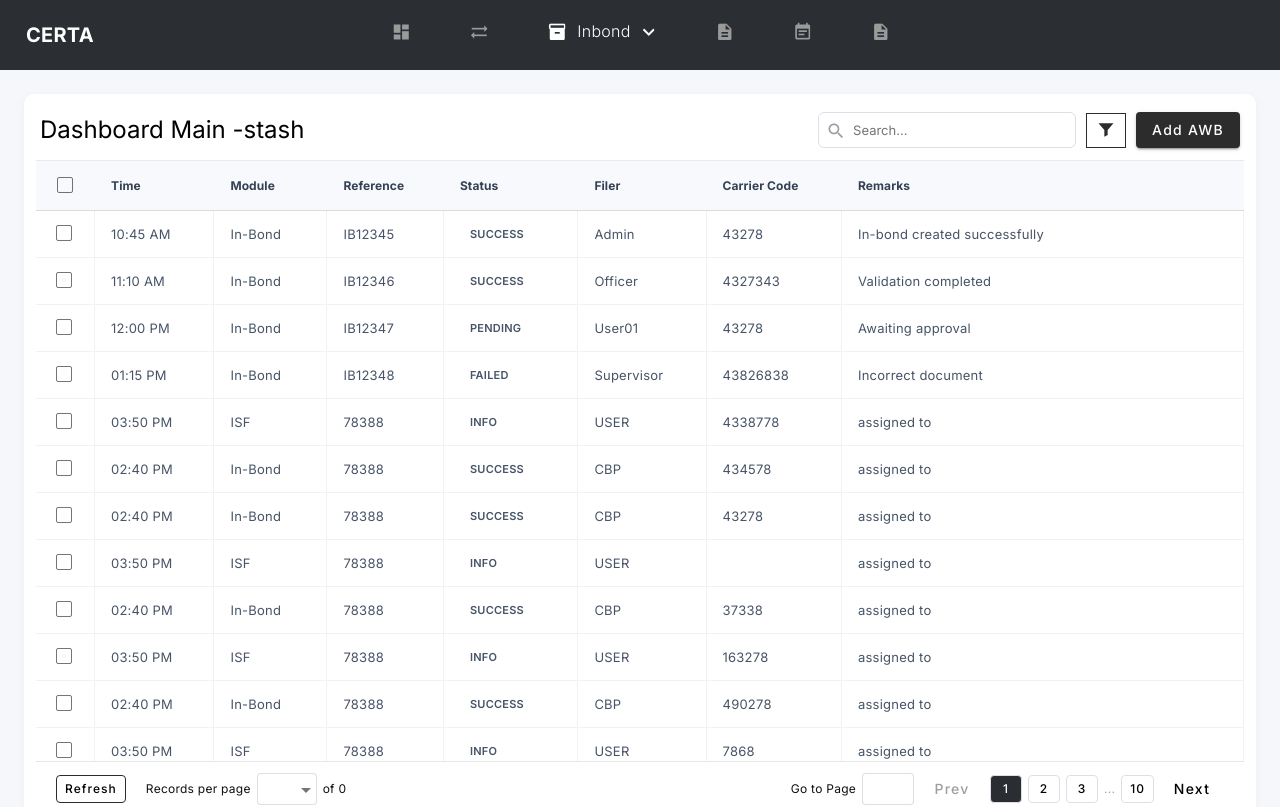
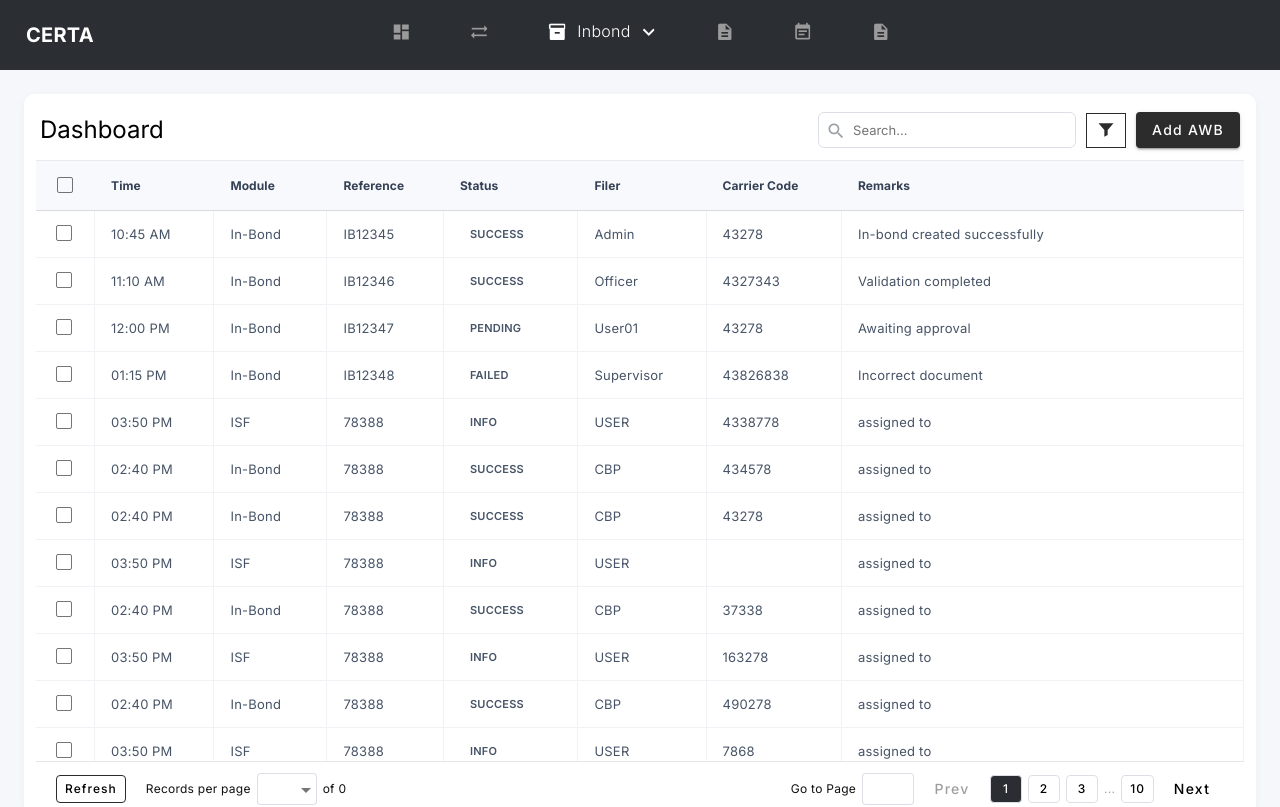
Before and after one commit to Amar-1903/test, an Angular app: page /inbond in a window 1280 px wide. Shown: the top 807 px of the page. Built offline with nearby package versions, Linux system fonts and the light colour scheme.

Commit message:
change the title

```diff
--- a/src/app/pages/dashboard/dashboard.component.html
+++ b/src/app/pages/dashboard/dashboard.component.html
@@ -4,7 +4,7 @@
     <div class="event-log-card">
         <div class="card-area-header">
             <div class="table-activity">
-                <h1 class="page-title">Dashboard Main -stash</h1>
+                <h1 class="page-title">Dashboard</h1>
             </div>
 
             <div class="table-btn-group">
--- a/src/app/pages/inbond-template/inbond-template/inbond-template.component.html
+++ b/src/app/pages/inbond-template/inbond-template/inbond-template.component.html
@@ -4,9 +4,8 @@
     <div class="event-log-card">
         <div class="card-area-header">
             <div class="table-activity">
-
-                 <h1 class="page-title">Inbond Template</h1>
-
+                <h1 class="page-title">Inbond Template</h1>
+            </div>
 
             <div class="table-btn-group">
                 <div class="normal-search">
```
